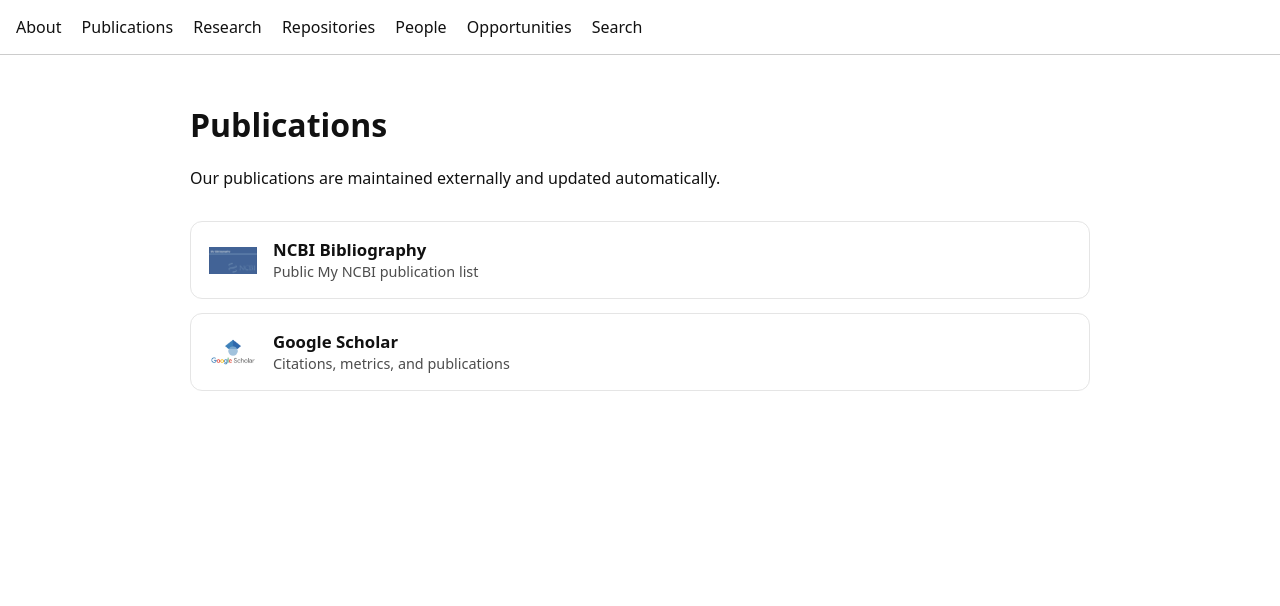
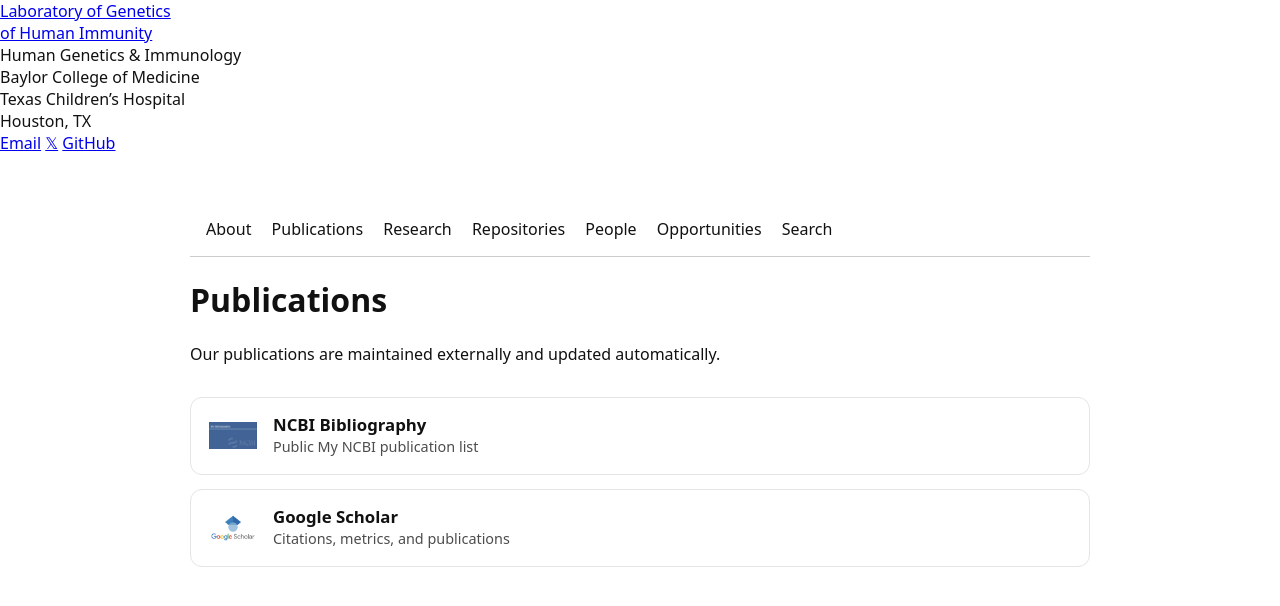
Before and after one commit to ruiyanggenetics/ghilab, a Jekyll site: the page built from publications.md, in a window 1280 px wide. Shown: the top 606 px of the page. Built offline with Jekyll 4.4.1, drawn with Linux system fonts in a browser that asks for light colours.

Commit message:
Update default.html

```diff
--- a/_layouts/default.html
+++ b/_layouts/default.html
@@ -3,19 +3,50 @@
 <head>
   <meta charset="UTF-8">
   <title>{{ page.title }} | {{ site.title }}</title>
-  <link rel="stylesheet" href="{{ '/assets/style.css?v=2' | relative_url }}">
+  <link rel="stylesheet" href="{{ '/assets/style.css?v=3' | relative_url }}">
 </head>
+
 <body>
-<nav>
+  <div class="page">
+
+    <!-- LEFT SIDEBAR (shows on every page) -->
+    <aside class="sidebar">
+      <div class="lab-name">
+        <a href="{{ '/' | relative_url }}">Laboratory of Genetics<br>of Human Immunity</a>
+      </div>
+
+      <div class="lab-desc">
+        Human Genetics &amp; Immunology
+      </div>
+
+      <div class="lab-affiliation">
+        Baylor College of Medicine<br>
+        Texas Children’s Hospital<br>
+        Houston, TX
+      </div>
+
+      <div class="lab-links">
+        <a href="mailto:rui.yang@bcm.edu">Email</a>
+        <a href="https://twitter.com/ryangrui" target="_blank" rel="noopener">𝕏</a>
+        <a href="https://github.com/ruiyanggenetics" target="_blank" rel="noopener">GitHub</a>
+      </div>
+    </aside>
+
+    <!-- RIGHT SIDE -->
+    <main class="content">
+      <nav class="topnav">
         <a href="{{ '/' | relative_url }}">About</a>
         <a href="{{ '/publications' | relative_url }}">Publications</a>
-  <a href="{{ '/research/' | relative_url }}">Research</a>
-  <a href="{{ '/repositories/' | relative_url }}">Repositories</a>
+        <a href="{{ '/research' | relative_url }}">Research</a>
+        <a href="{{ '/repositories' | relative_url }}">Repositories</a>
         <a href="{{ '/people' | relative_url }}">People</a>
         <a href="{{ '/opportunities' | relative_url }}">Opportunities</a>
         <a href="{{ '/search' | relative_url }}">Search</a>
       </nav>
 
-<main>
       {{ content }}
     </main>
+
+  </div>
+</body>
+</html>
```
Lines whose indentation alone changed are shown as unchanged.
